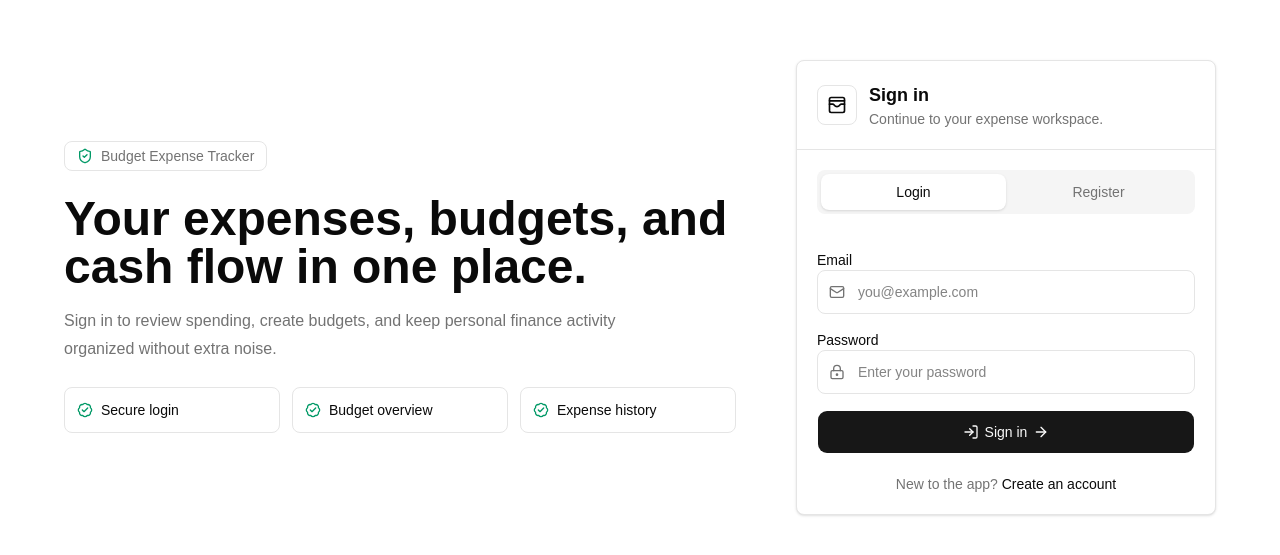
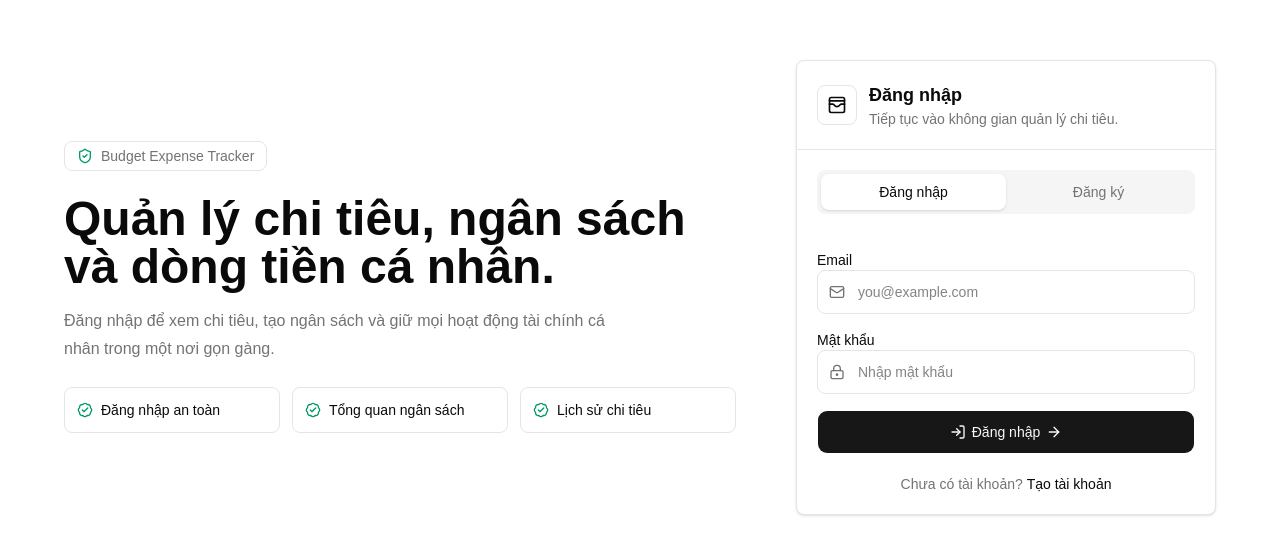
Before and after one commit to iamminhquan/expense-tracker, a Next.js app in the folder front-end/expense-tracker/: page /login in a window 1280 px wide. Shown: the part 113-668 px from the top of the page. Built offline with nearby package versions, Linux system fonts and the light colour scheme; no server answers.

Commit message:
feat(auth): localize authentication screen

```diff
--- a/front-end/expense-tracker/components/auth/auth-screen.tsx
+++ b/front-end/expense-tracker/components/auth/auth-screen.tsx
@@ -32,8 +32,8 @@ export const initialAuthForm: AuthForm = {
 };
 
 const modes: Array<{ label: string; value: AuthMode }> = [
-  { label: "Login", value: "login" },
-  { label: "Register", value: "register" },
+  { label: "Đăng nhập", value: "login" },
+  { label: "Đăng ký", value: "register" },
 ];
 
 const inputClassName =
@@ -142,12 +142,12 @@ function AuthPanelHeader({ mode }: { mode: AuthMode }) {
         </div>
         <div>
           <h1 className="text-lg font-semibold tracking-normal">
-            {mode === "login" ? "Sign in" : "Create account"}
+            {mode === "login" ? "Đăng nhập" : "Tạo tài khoản"}
           </h1>
           <p className="text-sm text-muted-foreground">
             {mode === "login"
-              ? "Continue to your expense workspace."
-              : "Start tracking budgets with a secure account."}
+              ? "Tiếp tục vào không gian quản lý chi tiêu."
+              : "Bắt đầu theo dõi chi tiêu bằng tài khoản bảo mật."}
           </p>
         </div>
       </div>
@@ -193,11 +193,11 @@ function AuthFormFields({
       <TextField
         autoComplete={mode === "login" ? "current-password" : "new-password"}
         disabled={isLoading}
-        hint={mode === "register" ? "Use at least 8 characters." : undefined}
+        hint={mode === "register" ? "Mật khẩu cần ít nhất 8 ký tự." : undefined}
         icon={LockKeyhole}
-        label="Password"
+        label="Mật khẩu"
         onChange={onFieldChange("password")}
-        placeholder="Enter your password"
+        placeholder="Nhập mật khẩu"
         type="password"
         value={form.password}
       />
@@ -224,18 +224,18 @@ function AuthIntro() {
 
       <div className="max-w-2xl space-y-4">
         <h2 className="text-4xl font-semibold tracking-normal sm:text-5xl">
-          Your expenses, budgets, and cash flow in one place.
+          Quản lý chi tiêu, ngân sách và dòng tiền cá nhân.
         </h2>
         <p className="max-w-xl text-base leading-7 text-muted-foreground">
-          Sign in to review spending, create budgets, and keep personal finance
-          activity organized without extra noise.
+          Đăng nhập để xem chi tiêu, tạo ngân sách và giữ mọi hoạt động tài
+          chính cá nhân trong một nơi gọn gàng.
         </p>
       </div>
 
       <div className="grid max-w-2xl gap-3 sm:grid-cols-3">
-        <IntroItem label="Secure login" />
-        <IntroItem label="Budget overview" />
-        <IntroItem label="Expense history" />
+        <IntroItem label="Đăng nhập an toàn" />
+        <IntroItem label="Tổng quan ngân sách" />
+        <IntroItem label="Lịch sử chi tiêu" />
       </div>
     </section>
   );
@@ -311,9 +311,9 @@ function NameField({
         autoComplete="name"
         disabled={disabled || !isVisible}
         icon={User}
-        label="Name"
+        label="Họ tên"
         onChange={onChange}
-        placeholder="Your full name"
+        placeholder="Họ tên của bạn"
         tabIndex={isVisible ? 0 : -1}
         value={value}
         wrapperClassName="min-h-0 overflow-hidden"
@@ -404,14 +404,14 @@ function ModePrompt({
 }) {
   return (
     <p className="mt-5 text-center text-sm text-muted-foreground">
-      {mode === "login" ? "New to the app?" : "Already have an account?"}{" "}
+      {mode === "login" ? "Chưa có tài khoản?" : "Đã có tài khoản?"}{" "}
       <button
         className="font-medium text-foreground underline-offset-4 hover:underline"
         disabled={disabled}
         onClick={() => onModeChange(mode === "login" ? "register" : "login")}
         type="button"
       >
-        {mode === "login" ? "Create an account" : "Sign in instead"}
+        {mode === "login" ? "Tạo tài khoản" : "Đăng nhập"}
       </button>
     </p>
   );
@@ -419,12 +419,12 @@ function ModePrompt({
 
 function submitLabel(mode: AuthMode, isLoading: boolean) {
   if (isLoading) {
-    return "Please wait";
+    return "Vui lòng chờ";
   }
 
   return (
     <>
-      {mode === "login" ? "Sign in" : "Create account"}
+      {mode === "login" ? "Đăng nhập" : "Tạo tài khoản"}
       <ArrowRight className="size-4" />
     </>
   );
```
